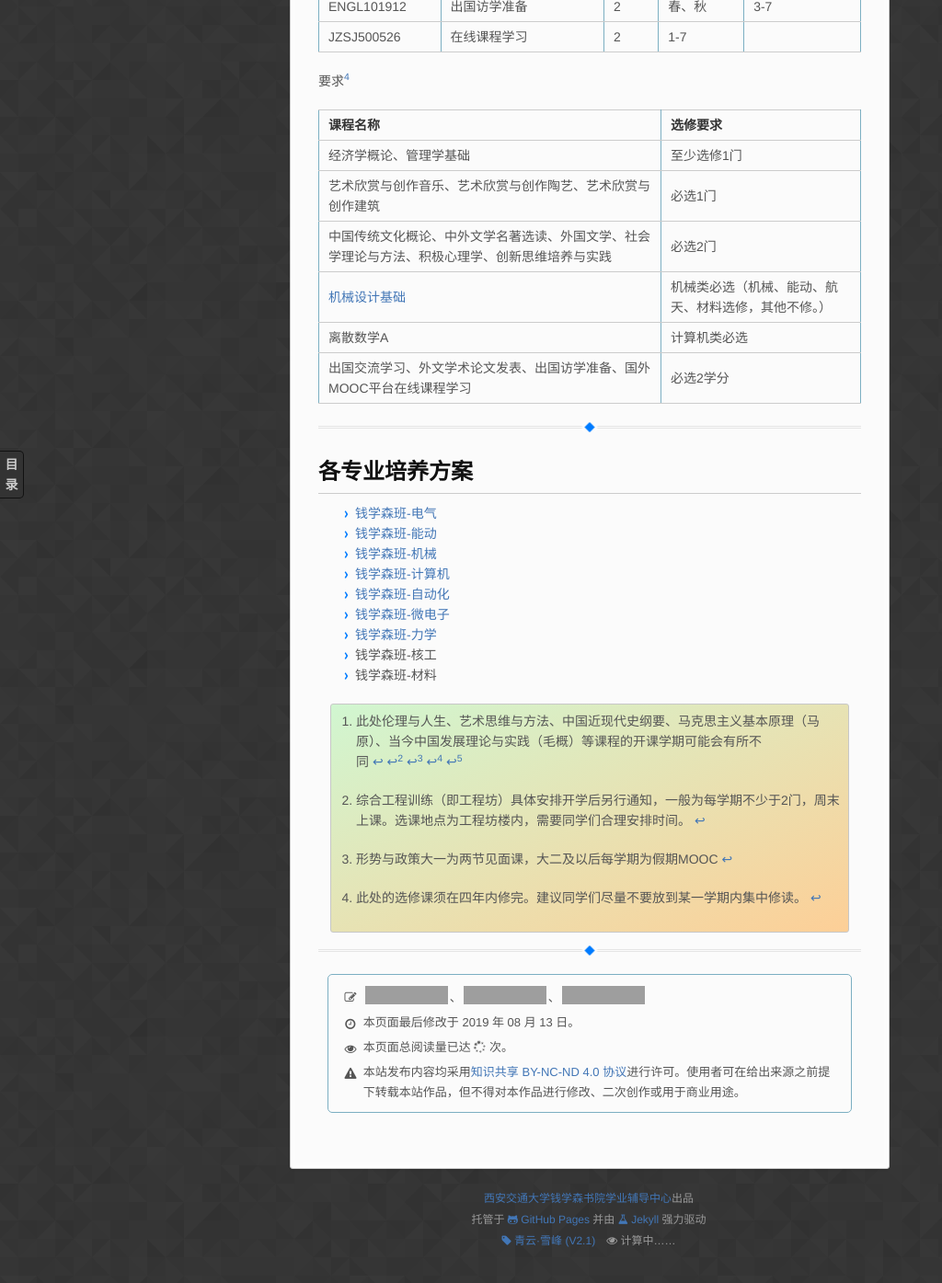
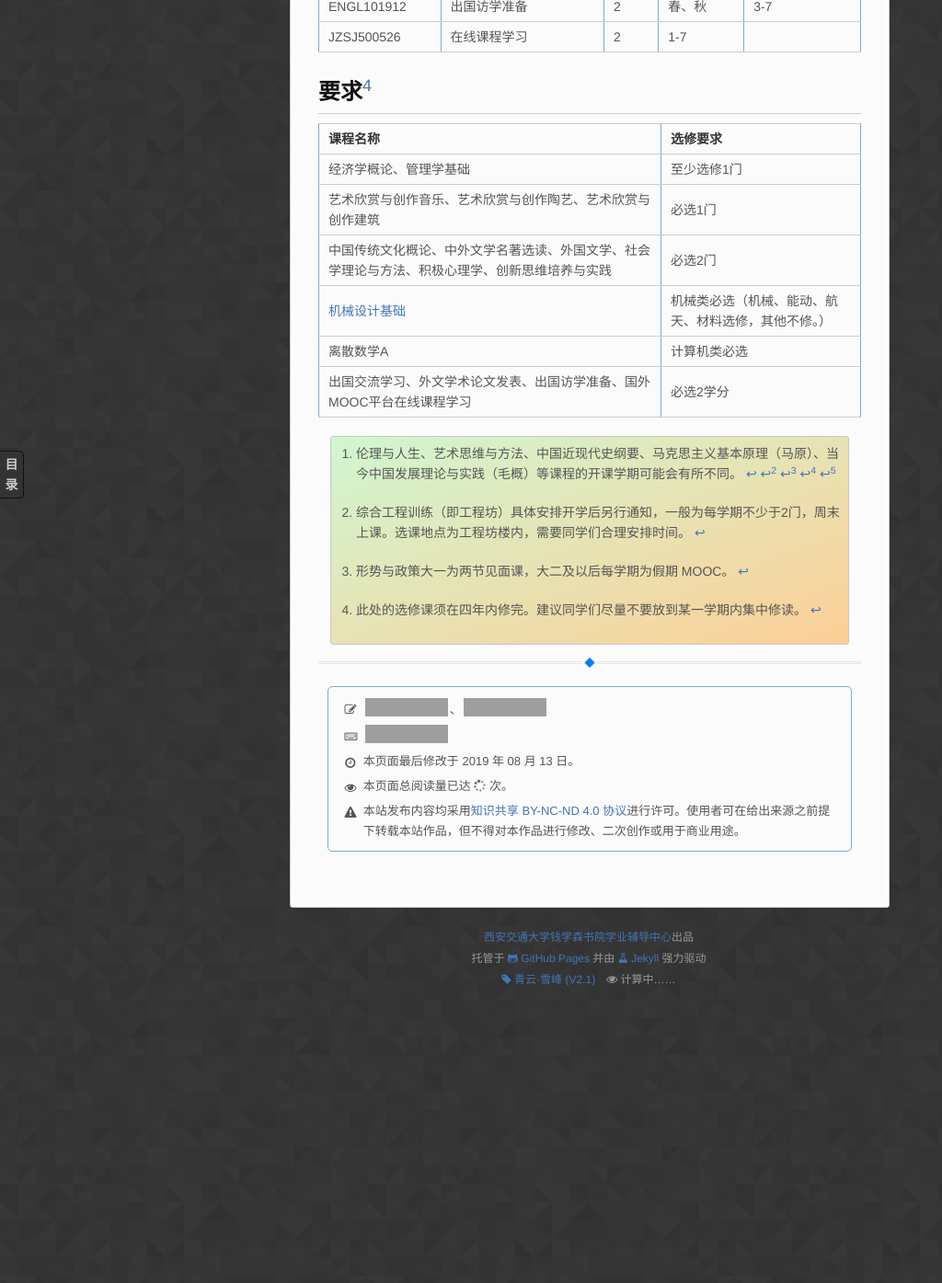
Before and after one commit to qyxf/qyxf.github.io, a Jekyll site: the page built from program/qianxuesen.md, in a window 1280 px wide and 1400 px high, scrolled down 3893 px. Shown: the top 1395 px of the window at 92% size, without its empty margins (0-1024 px from the left). Built offline with Jekyll 4.4.1, drawn with Linux system fonts in a browser that asks for light colours; some web fonts are replaced; our own code applies the rules of GitHub Pages for plain Markdown files; comment, search, counter and statistics services are not loaded; after the commit the page ends 5009 px from its top, so only the background shows below that; some of the changed text lies outside the part shown; grey boxes are pictures that could not be loaded.

Commit message:
FIx some problems in qianxuesen
Former-commit-id: ae05a9a1a96873c5afd6b4963b37865f2d5a8513

```diff
--- a/program/qianxuesen.md
+++ b/program/qianxuesen.md
@@ -1,30 +1,29 @@
 ---
 date: 2019-8-13
-author: '[![钱84费立涵](person)](@a05323749033)、[![自动化钱71吴思源](person)](@edmundwsy)、[![能动少C71尤佳睿](person)](@xjtu-blacksmith)'
+author: '[![钱84费立涵](person)](@a05323749033)、[![自动化钱71吴思源](person)](@edmundwsy)'
+editor: '![能动少C71尤佳睿](person)'
 ---
 
 # 钱学森班培养方案（公选课）
 
-> 备注：本方案以2017届培养方案为参考制作。
+> 备注：本方案以 2017 届培养方案为参考制作。
 
 ## 大一上（第1学期）
 
 | **课程编码**   | **课程名称**                  | **学分** |
 | -------------- | ----------------------------- | -------- |
-| MATH291707     | 高等数学1                     | 6        |
+| MATH291707     | [高等数学1](/course/advanced-mathematics)| 6        |
 | MATH200507     | 线性代数与空间解析几何I       | 4        |
-| CHEM200109     | 大学化学Ⅰ                     | 4        |
+| CHEM200109     | 大学化学Ⅰ                    | 4        |
 | ENGL106612     | 大学综合英语（钱学森实验班）1 | 4        |
 | PHED101650     | 体育1                         | 0.5      |
-| ARTS106510     | 艺术思维与方法[^0]          | 2        |
+| ARTS106510     | 艺术思维与方法[^0]            | 2        |
 | MACH300601     | 工程制图                      | 3        |
 | ETRA300152     | 综合工程训练1[^3]             | 1        |
 | MILI100254     | 军训                          | 1        |
-| **合计** | **必修**  25.5 **学分**       |          |
+| **合计**       | **必修**  25.5 **学分**       |          |
 
 ## 大一下（第2学期）
-
-
 
 | **课程编码**   | **课程名称**                  | **学分** |      |
 | -------------- | ----------------------------- | -------- | ---- |
@@ -44,8 +43,6 @@ author: '[![钱84费立涵](person)](@a05323749033)、[![自动化钱71吴思源
 
 ## 大二上（第3学期）
 
-
-
 | **课程编码**   | **课程名称**              | **学分** |
 | -------------- | ------------------------- | -------- |
 | MATH201107     | 复变函数与积分变换        | 3        |
@@ -57,30 +54,26 @@ author: '[![钱84费立涵](person)](@a05323749033)、[![自动化钱71吴思源
 | MLMD190614     | 伦理与人生[^0]            | 2        |
 | MECH301506     | 理论力学                  | 3        |
 | ELEC426304     | 电路                      | 4        |
-| **合**  **计** | **必修** 21.25 **学分** |          |
+| **合**  **计** | **必修** 21.25 **学分**   |          |
 
 
 ## 大二下（第4学期）
 
-
-
 | **课程编码**   | **课程名称**                            | **学分** |
 | -------------- | --------------------------------------- | -------- |
 | MATH200907     | 概率论与数理统计                        | 3        |
-| MATH310207     | 计算方法                                | 3        |
+| MATH310207     | [计算方法](/course/computing-methods)   | 3        |
 | MLMD101114     | 当今中国发展理论与实践[^0]              | 2        |
 | MECH301206     | 材料力学   （非机械类必修）             | 3        |
 | MECH301401     | Mechanics of Materials   （机械类必修） | 3.5      |
 | EELC322704     | 模拟电子技术基础                        | 3        |
 | EELC321604     | 电子技术实验1                           | 0.5      |
 |                | 专业实习I                               | 1        |
-| **合**  **计** | **必修**  15.5-16  **学分**             |          |
+| **合**  **计** | **必修**  15.5 -- 16  **学分**          |          |
 
 
 
 ## 大三上（第5学期）
-
-
 
 | **课程编码**   | **课程名称**                    | **学分**  |
 | -------------- | ------------------------------- | --------- |
@@ -88,7 +81,7 @@ author: '[![钱84费立涵](person)](@a05323749033)、[![自动化钱71吴思源
 | EELC321704     | 电子技术实验2                   | 0.5       |
 | AUTO440905     | 自动控制原理II（非自动类必修）  | 必修3学分 |
 | AUTO400105     | 自动控制原理 I 上（自动类必修） | 3         |
-| **合**  **计** | **必修**6.5**学分**             |           |
+| **合**  **计** | **必修** 6.5 **学分**           |           |
 
 ## 大三下（第6学期）
 
@@ -96,21 +89,21 @@ author: '[![钱84费立涵](person)](@a05323749033)、[![自动化钱71吴思源
 | -------------- | ----------------- | -------- |
 | MAGT172308     | 系统工程          | 2        |
 |                | 专业实习II        | 3        |
-| **合**  **计** | **必修**5**学分** |          |
+| **合**  **计** | **必修** 5 **学分** |          |
 
 ## 大四上（第7学期）
 
-| **课程编码**   | **课程名称**        | **学分** |
-| -------------- | ------------------- | -------- |
-| CENG320816     | 综合与集成方法      | 1.5      |
-| **合**  **计** | **必修**1.5**学分** |          |
+| **课程编码**   | **课程名称**          | **学分** |
+| -------------- | --------------------- | -------- |
+| CENG320816     | 综合与集成方法        | 1.5      |
+| **合**  **计** | **必修** 1.5 **学分** |          |
 
 ## 大四下（第8学期）
 
-| **课程编码**   | **课程名称**       | **学分** |
-| -------------- | ------------------ | -------- |
-|                | 毕业设计           | 10       |
-| **合**  **计** | **必修**10**学分** |          |
+| **课程编码**   | **课程名称**         | **学分** |
+| -------------- | -------------------- | -------- |
+|                | 毕业设计             | 10       |
+| **合**  **计** | **必修** 10 **学分** |          |
 
 
 
@@ -140,7 +133,7 @@ author: '[![钱84费立涵](person)](@a05323749033)、[![自动化钱71吴思源
 | PSYL102418   | 积极心理学         | 2        | 春           | 2,4,6            |
 | SOCL102318   | 创新思维培养与实践 | 2        | 秋           | 3,5,7            |
 | MACH400201   | [机械设计基础](/course/mech-design)| 4| 春   | 4                |
-| BIME200313   | 生命科学基础Ⅰ      | 3        | 春           | 2                |
+| BIME200313   | 生命科学基础Ⅰ     | 3        | 春           | 2                |
 | COMP202653   | 高级程序设计       | 2        | 秋           | 3                |
 | COMP250105   | 离散数学A          | 4        | 春           | 2                |
 | JZSJ500326   | 出国交流学习       | 2        | 1-7          |                  |
@@ -150,11 +143,7 @@ author: '[![钱84费立涵](person)](@a05323749033)、[![自动化钱71吴思源
 
 
 
-要求[^2]
-
-
-
-
+## 要求[^2]
 
 | **课程名称**                                                 | **选修要求**                                         |
 | ------------------------------------------------------------ | ---------------------------------------------------- |
@@ -166,26 +155,12 @@ author: '[![钱84费立涵](person)](@a05323749033)、[![自动化钱71吴思源
 | 出国交流学习、外文学术论文发表、出国访学准备、国外MOOC平台在线课程学习 | 必选2学分                                            |
 
 
-
 <!--- 引用 --->
 
-[^0]: 此处伦理与人生、艺术思维与方法、中国近现代史纲要、马克思主义基本原理（马原）、当今中国发展理论与实践（毛概）等课程的开课学期可能会有所不同
-[^1]: 形势与政策大一为两节见面课，大二及以后每学期为假期MOOC
+[^0]: 伦理与人生、艺术思维与方法、中国近现代史纲要、马克思主义基本原理（马原）、当今中国发展理论与实践（毛概）等课程的开课学期可能会有所不同。
+
+[^1]: 形势与政策大一为两节见面课，大二及以后每学期为假期 MOOC。
+
 [^2]: 此处的选修课须在四年内修完。建议同学们尽量不要放到某一学期内集中修读。
-[^3]:综合工程训练（即工程坊）具体安排开学后另行通知，一般为每学期不少于2门，周末上课。选课地点为工程坊楼内，需要同学们合理安排时间。
 
-
-
----
-
-## 各专业培养方案
-
-- [钱学森班-电气](/program/qian-dianqi)
-- [钱学森班-能动](/program/qian-nengdong)
-- [钱学森班-机械](/program/qian-jixie)
-- [钱学森班-计算机](/program/qian-jisuanji)
-- [钱学森班-自动化](/program/qian-zidonghua)
-- [钱学森班-微电子](/program/qian-weidianzi)
-- [钱学森班-力学](/program/qian-lixue)
-- 钱学森班-核工
-- 钱学森班-材料
+[^3]: 综合工程训练（即工程坊）具体安排开学后另行通知，一般为每学期不少于2门，周末上课。选课地点为工程坊楼内，需要同学们合理安排时间。
```
Also changed, not shown: other parts of program/qianxuesen.md (+1 -1 lines).
